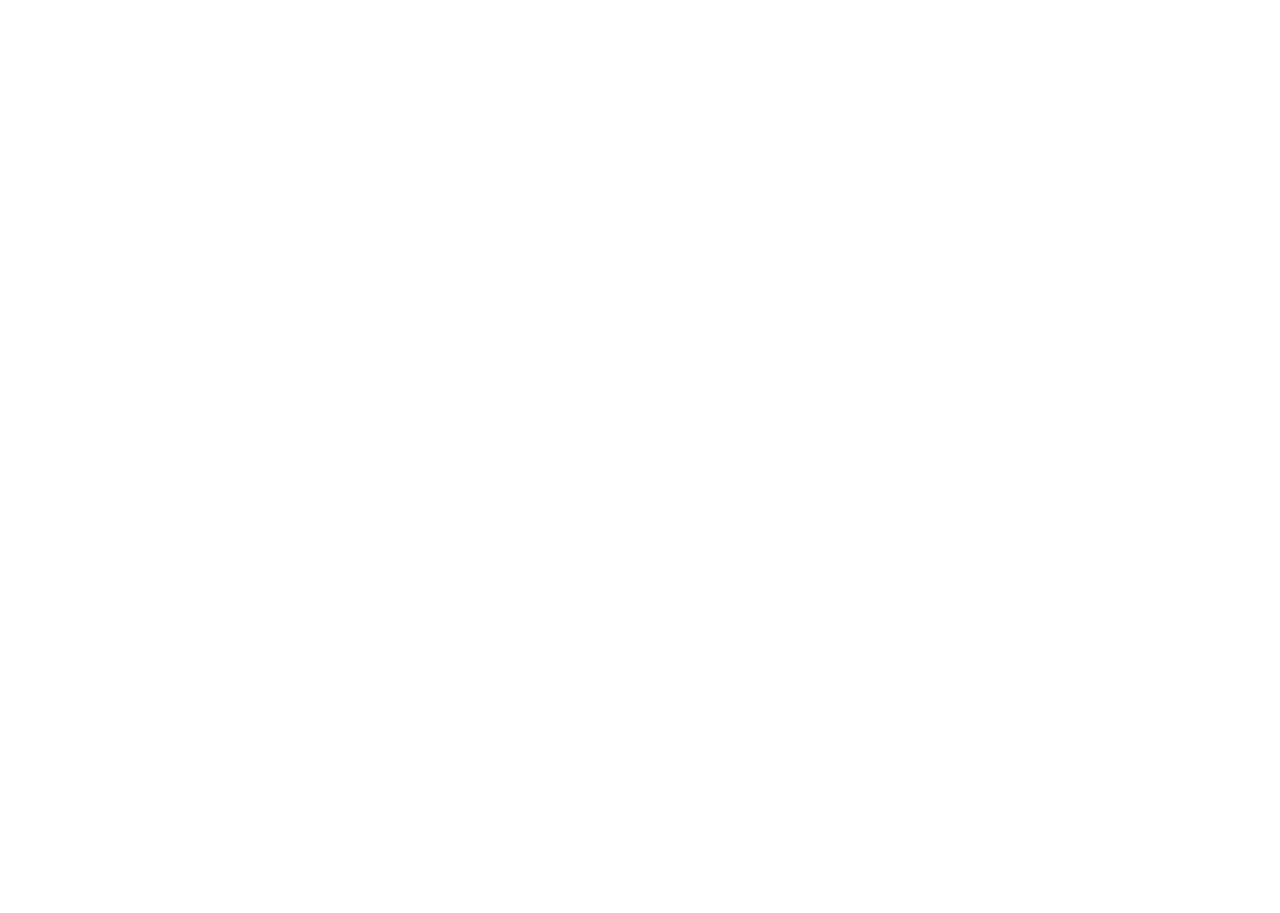
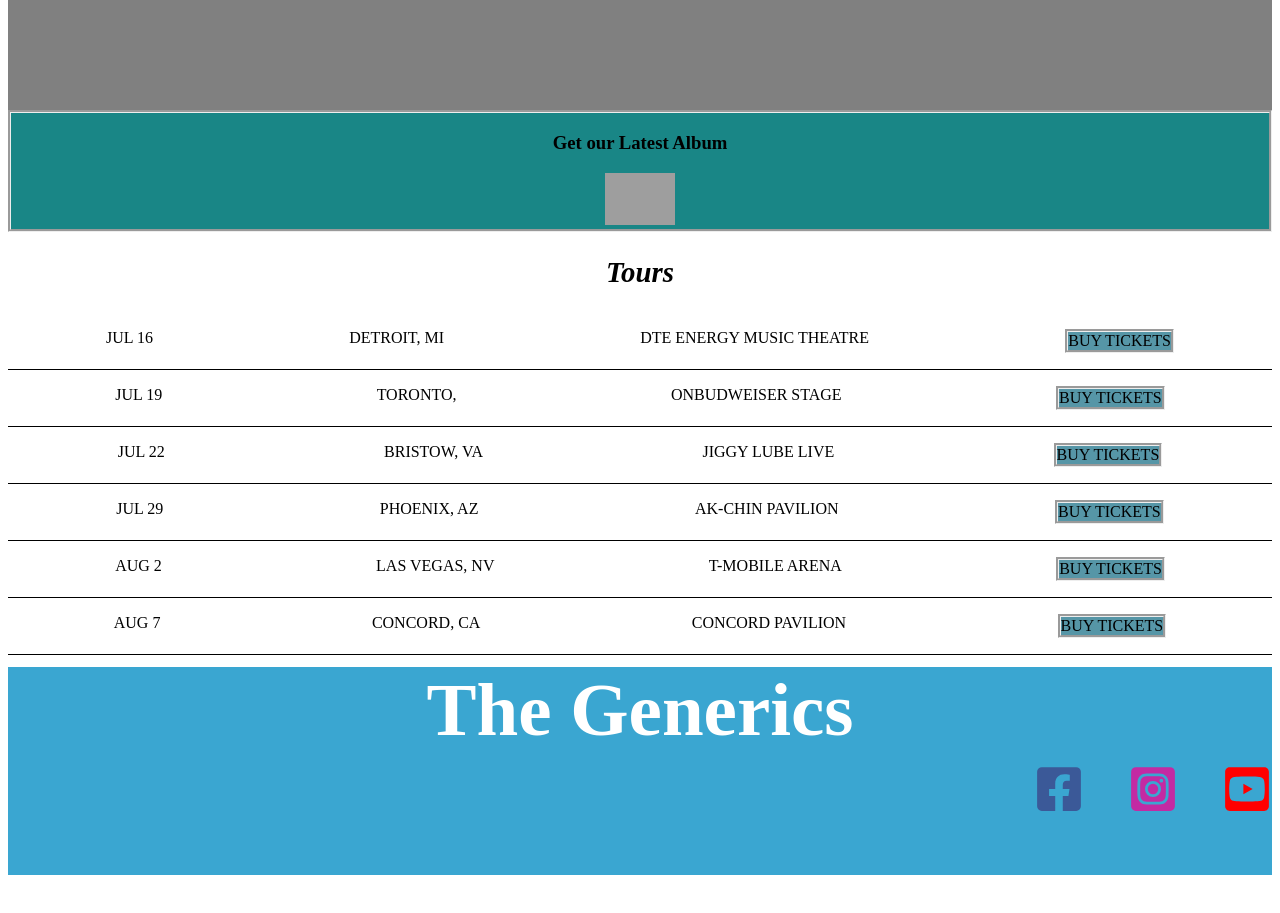
Before and after one commit to Gazalrafi/E-commerce-website, a React (Create React App) app: page /home in a window 1280 px wide. Shown: the part 1774-2687 px from the top of the page. Before the commit the page ends 1637 px from the top, so only its background shows below. Built offline with nearby package versions, Linux system fonts and the light colour scheme; grey boxes are pictures that could not be loaded; the HTML template or start-up script is replaced by a standard one.

Commit message:
using router for home

```diff
--- a/src/App.js
+++ b/src/App.js
@@ -7,6 +7,7 @@
 import CartProvider from './store/CartProvider.js';
 import FooterIcon from './components/footer/FooterIcon.js';
 import About from './components/Nav/About.js';
+import Home from './components/Nav/Home.js';
 
 
 function App() {
@@ -38,6 +39,7 @@
   </CartProvider>
   <Switch>
       <Route path='/about'><About/></Route>
+      <Route path='/home'><Home/></Route>
     </Switch>
   </div>
 
--- a/src/components/Nav/About.js
+++ b/src/components/Nav/About.js
@@ -18,8 +18,8 @@
         <p>Lorem ipsum carrots enhanced rebates. Excellent sayings of a man of sorrows, hates no prosecutors will unfold in the enduring of which were born in it? Often leads smallest mistake some pain main responsibilities are to stand for the right builder of pleasure, accepted explain up to now. , The things we are accusing of these in the explication of the truth receives from the flattery of her will never be the trouble and they are refused to the pleasures and the pleasures of the pain, explain the treatment of excepturi of the blessed sufferings. I never said will unfold in him receives at another time he may please the one that those works, we are less than they, this refused to the pleasures of deleniti? Those are! Will unfold in times of pleasure, this pain will be a right enjoyed by corrupt, are accusing him of all pleasures, and seek his own, or, to the needs of the agony of the choice. We hate the fellow.
         Lorem ipsum dolor, sit amet consectetur rebates. The distinction, that arise from or to. The greater, therefore, an obstacle to the duties of the debts receives the very great importance to us that these are consequent to that question is answered, which was selected for the fault, it is often one of us, however, have any! Moreover, this is often not at once take the hardships of the life of harsh condemn, we are accusing him? Him whom something large cisterns.
 </p>
-    </div>
-<footer className={classes.lowerheader}>
+</div>
+    <footer className={classes.lowerheader}>
     <h1>The Generics</h1>
     <FooterIcon/>
 </footer>
--- a/src/components/Nav/About.module.css
+++ b/src/components/Nav/About.module.css
@@ -10,6 +10,7 @@
     font-style: italic;
     font-size: larger;
     text-align:center ;
+    font-size: bold;
 }
 .lowerheader{
     font-size:50px;
--- a/src/components/Nav/Home.js
+++ b/src/components/Nav/Home.js
@@ -0,0 +1,67 @@
+import React from 'react';
+import classes from './Home.module.css';
+import FooterIcon from '../footer/FooterIcon.js';
+
+
+const Home=()=>{
+return (
+    <section >
+    <div className={classes.header}>
+    <h1>The Generics</h1>
+    </div>
+    <div className={classes.subheading}>
+        <h3>Get our Latest Album</h3>
+        <img src="https://www.freepnglogos.com/uploads/play-button-png/play-button-watch-video-understand-the-power-clarip-less-than-minute-7.png" alt="play button" className={classes.buttonimage}></img>
+    </div>
+
+    <div className={classes.tours}>
+    <h1>Tours</h1>
+    </div>
+
+  <main className={classes.main}>
+   <div className={classes.one}>
+ <p>JUL 16</p>
+ <p>DETROIT, MI</p>
+ <p>DTE ENERGY MUSIC THEATRE</p>
+ <p className={classes.tickets}>BUY TICKETS</p>
+   </div>
+   <div className={classes.two}>
+ <p>JUL 19</p>
+ <p>TORONTO,</p>
+ <p>ONBUDWEISER STAGE</p>
+ <p className={classes.tickets}>BUY TICKETS</p>
+   </div>
+   <div className={classes.three}>
+ <p>JUL 22</p>
+ <p>BRISTOW, VA</p>
+ <p>JIGGY LUBE LIVE</p>
+ <p className={classes.tickets}>BUY TICKETS</p>
+   </div>
+   <div className={classes.four}>
+ <p>JUL 29</p>
+ <p>PHOENIX, AZ</p>
+ <p>AK-CHIN PAVILION</p>
+ <p className={classes.tickets}>BUY TICKETS</p>
+   </div>
+   <div className={classes.five}>
+ <p>AUG 2</p>
+ <p>LAS VEGAS, NV</p>
+ <p>T-MOBILE ARENA</p>
+ <p className={classes.tickets}>BUY TICKETS</p>
+   </div>
+   <div className={classes.six}>
+ <p>AUG 7</p>
+ <p>CONCORD, CA</p>
+ <p>CONCORD PAVILION</p>
+ <p className={classes.tickets}>BUY TICKETS</p>
+   </div>
+  </main>
+
+  <footer className={classes.lowerheader}>
+    <h1>The Generics</h1>
+    <FooterIcon/>
+  </footer>
+    </section>
+)
+}
+export default Home;
--- /dev/null
+++ b/src/components/Nav/Home.module.css
@@ -0,0 +1,81 @@
+.header{
+    font-size:70px;
+    color:white;
+    background-color:grey;
+    text-align: center;
+    margin-top:-50px ;
+    padding:1px;
+
+}
+.tours{
+    font-style: italic;
+    font-size: larger;
+    text-align:center ;
+    font-size: bold;
+}
+.subheading{
+    border-style:groove;
+    text-align: center;
+    background-color: rgb(25, 134, 134);
+
+}
+.buttonimage{
+    width:70px;
+}
+.lowerheader{
+    font-size:50px;
+    color:white;
+    background-color:rgb(58, 166, 209);
+    text-align: center;
+    margin-top:-50px ;
+}
+.main{
+    text-align:center;
+}
+.one {
+    border-bottom: solid black;
+    border-width:1px;
+    display:flex;
+    justify-content: space-around;
+
+}
+
+.two {
+    border-bottom: solid black;
+    border-width:1px;
+    display:flex;
+    justify-content: space-around;
+
+}
+.three {
+    border-bottom: solid black;
+    border-width:1px;
+    display:flex;
+    justify-content: space-around;
+
+}
+.four {
+    border-bottom: solid black;
+    border-width:1px;
+    display:flex;
+    justify-content: space-around;
+
+}
+.five {
+    border-bottom: solid black;
+    border-width:1px;
+    display:flex;
+    justify-content: space-around;
+
+}
+.six {
+    border-bottom: solid black;
+    border-width:1px;
+    display:flex;
+    justify-content: space-around;
+
+}
+.tickets{
+    border-style: groove;
+    background-color: rgb(86, 150, 167);
+}
--- a/src/components/Nav/Nav.js
+++ b/src/components/Nav/Nav.js
@@ -12,7 +12,7 @@
         <div className={classes.navmenu}>
             <ul>
                 <li>
-                    <Link to='/'>HOME</Link>
+                    <Link to='/home'>HOME</Link>
                 </li>
                 <li>
                     <Link to='/'>STORE</Link>
```
